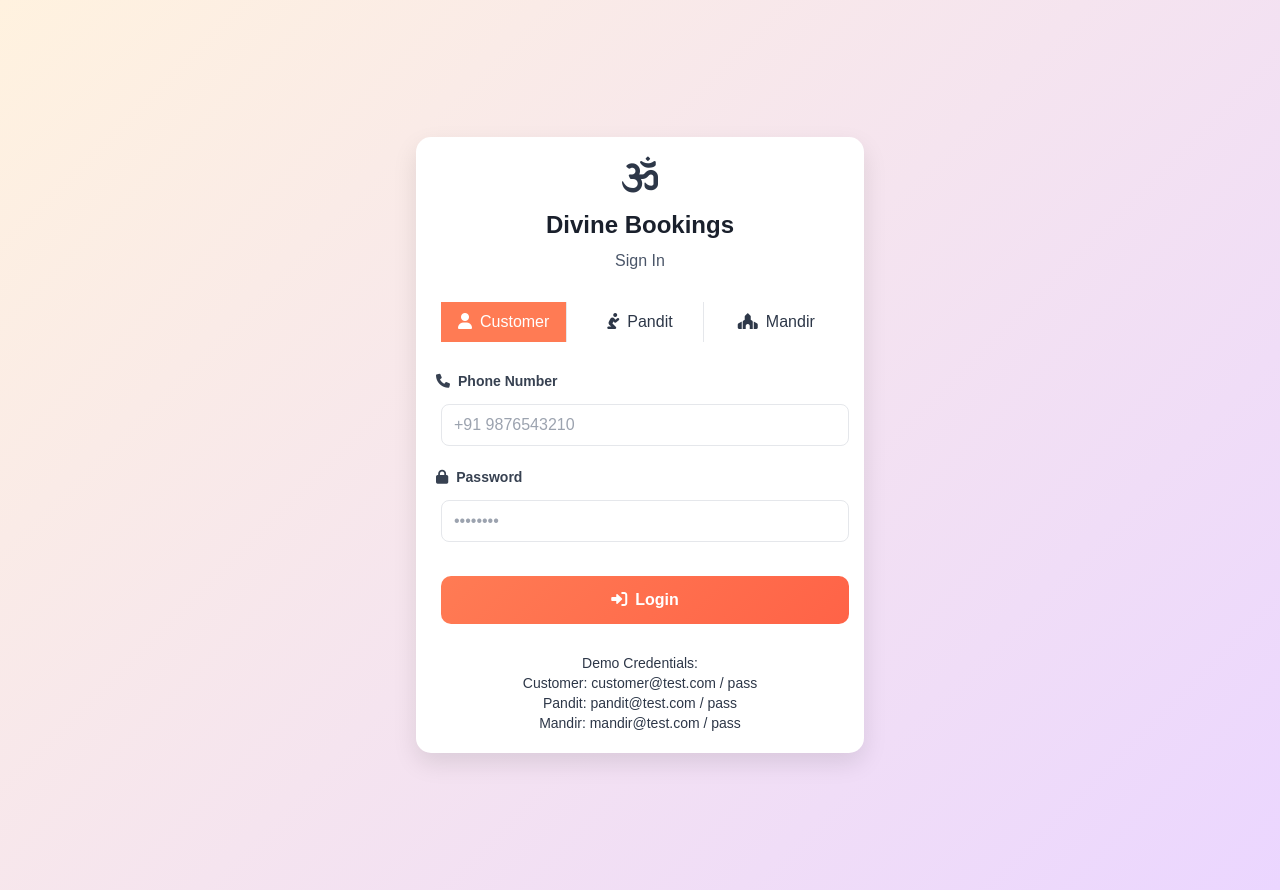
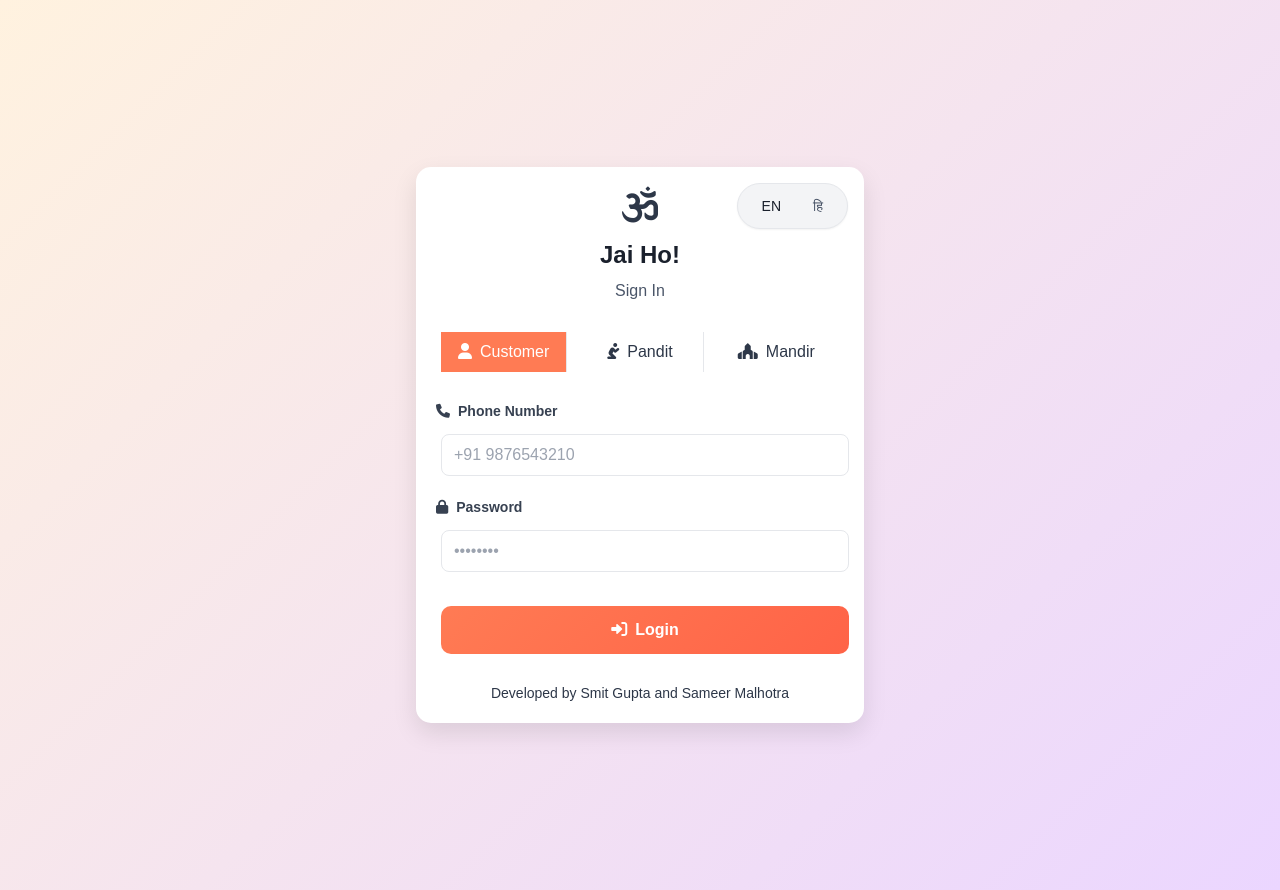
Before and after one commit to smalhotra7191/JaiHo, a Flask app: page /sign_in in a window 1280 px wide. Run offline with Flask 3, Linux system fonts and the light colour scheme.

Commit message:
added language translation in sign in page

```diff
--- a/app.py
+++ b/app.py
@@ -178,7 +178,7 @@ data_handler = CSVDataHandler()
 # Multi-language support
 translations = {
     'en': {
-        'app_title': 'Divine Bookings',
+        'app_title': 'Jai Ho!',
         'sign_in': 'Sign In',
         'customer': 'Customer',
         'pandit': 'Pandit',
@@ -270,10 +270,11 @@ translations = {
         'reviews': 'reviews',
         'boost_profile': 'Boost Your Profile',
         'complete_profile_tip': 'Complete your profile to attract more customers and grow your business.',
-        'complete_profile': 'Complete Profile'
+        'complete_profile': 'Complete Profile',
+        'developed_by': 'Developed by Smit Gupta and Sameer Malhotra'
     },
     'hi': {
-        'app_title': 'दिव्य बुकिंग',
+        'app_title': 'जय हो!',
         'sign_in': 'साइन इन',
         'customer': 'ग्राहक',
         'pandit': 'पंडित',
@@ -366,6 +367,7 @@ translations = {
         'boost_profile': 'अपनी प्रोफ़ाइल बढ़ाएं',
         'complete_profile_tip': 'अधिक ग्राहकों को आकर्षित करने और अपना व्यवसाय बढ़ाने के लिए अपनी प्रोफ़ाइल पूरी करें।',
         'complete_profile': 'प्रोफ़ाइल पूरी करें',
+        'developed_by': 'स्मित गुप्ता और समीर मल्होत्रा द्वारा विकसित',
         'welcome': 'स्वागत',
         'view_profile': 'प्रोफ़ाइल देखें',
         'export_report': 'रिपोर्ट निर्यात करें',
--- a/templates/sign_in.html
+++ b/templates/sign_in.html
@@ -2,7 +2,15 @@
 
 {% block content %}
 <div class="flex items-center justify-center min-h-screen p-4">
-    <div class="card w-full max-w-md">
+    <div class="card w-full max-w-md relative">
+        <!-- Language Toggle -->
+        <div class="absolute top-4 right-4">
+            <div class="flex items-center space-x-2 bg-gray-100 rounded-full px-3 py-2 shadow-sm border border-gray-200">
+                <a href="{{ url_for('set_language', lang='en') }}" class="px-3 py-1 rounded-full text-sm font-medium transition-colors {% if lang == 'en' %}bg-orange-500 text-white{% else %}text-gray-600 hover:bg-gray-200{% endif %}">EN</a>
+                <a href="{{ url_for('set_language', lang='hi') }}" class="px-3 py-1 rounded-full text-sm font-medium transition-colors {% if lang == 'hi' %}bg-orange-500 text-white{% else %}text-gray-600 hover:bg-gray-200{% endif %}">हि</a>
+            </div>
+        </div>
+
         <div class="text-center mb-6">
             <i class="fas fa-om text-4xl text-orange-500 mb-4"></i>
             <h1 class="text-2xl font-bold text-gray-800">{{ t('app_title') }}</h1>
@@ -50,10 +58,7 @@
         </form>
 
         <div class="mt-6 text-center text-sm text-gray-600">
-            <p>Demo Credentials:</p>
-            <p>Customer: customer@test.com / pass</p>
-            <p>Pandit: pandit@test.com / pass</p>
-            <p>Mandir: mandir@test.com / pass</p>
+            <p>{{ t('developed_by') }}</p>
         </div>
     </div>
 </div>
```
